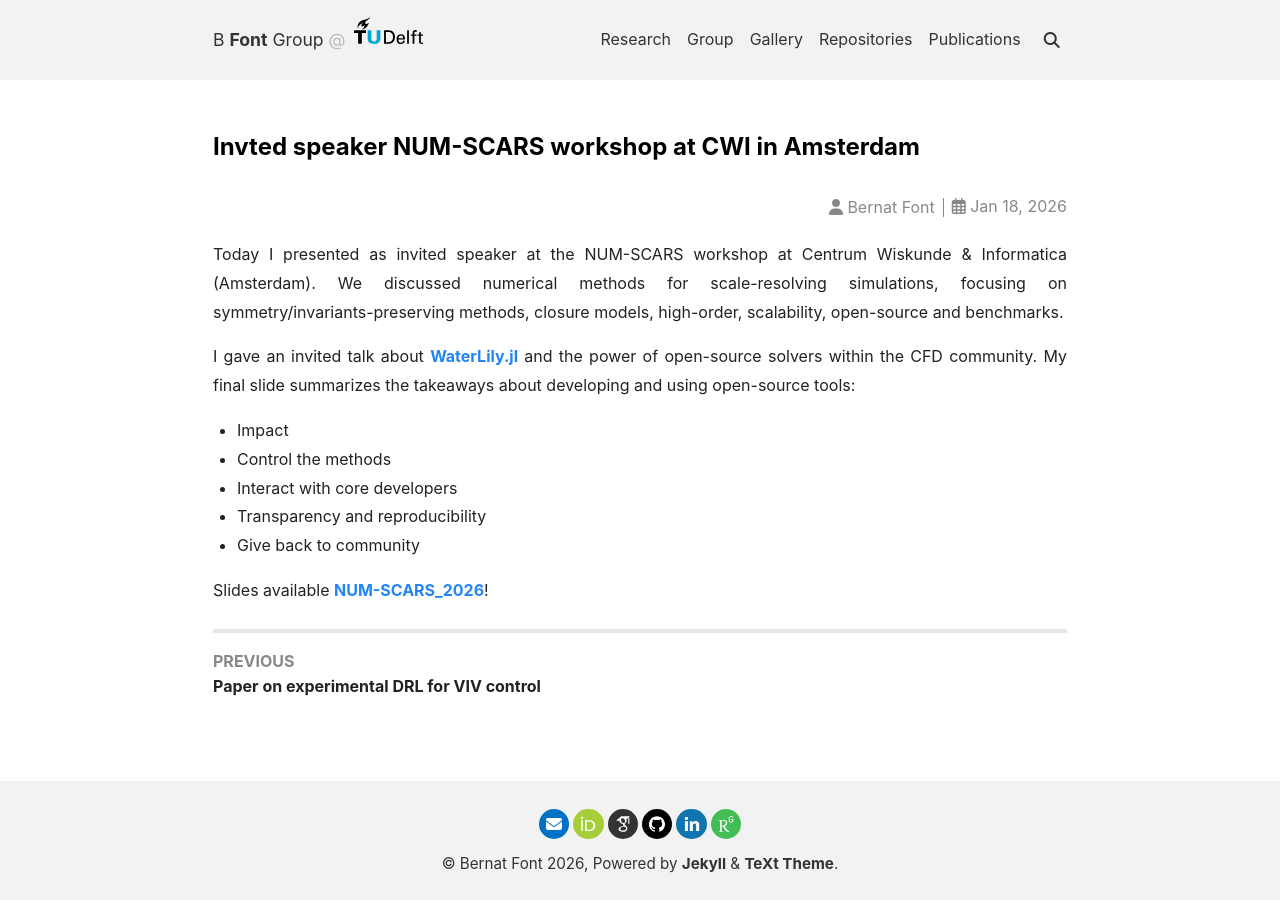
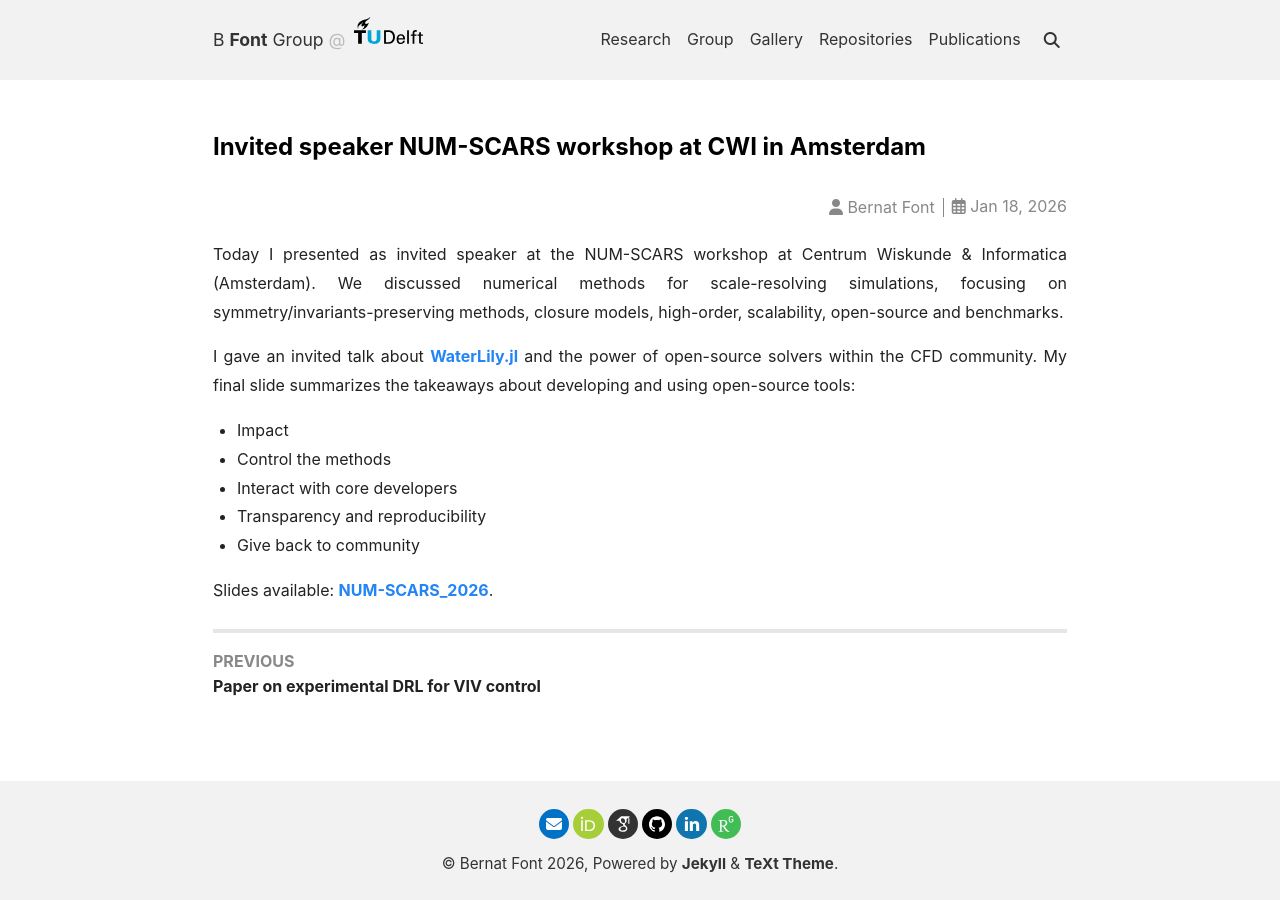
Before and after one commit to b-fg/b-fg.github.io, a Jekyll site: the page built from _news/180126.md, in a window 1280 px wide. Built offline with Jekyll 4.4.1, drawn with Linux system fonts in a browser that asks for light colours; nearby versions of some CDN libraries.

Commit message:
Small news fixes

```diff
--- a/_news/180126.md
+++ b/_news/180126.md
@@ -1,8 +1,8 @@
 ---
 layout: article
 date: 2026-01-18
-title: Invted speaker NUM-SCARS workshop at CWI in Amsterdam
-caption: Invted speaker NUM-SCARS workshop at CWI in Amsterdam
+title: Invited speaker NUM-SCARS workshop at CWI in Amsterdam
+caption: Invited speaker NUM-SCARS workshop at CWI in Amsterdam
 inline: False
 author: Bernat
 ---
@@ -17,4 +17,4 @@ I gave an invited talk about [WaterLily.jl](https://github.com/weymouth/WaterLil
 - Transparency and reproducibility
 - Give back to community
 
-Slides available [NUM-SCARS_2026](https://b-fg.github.io/NUM-SCARS_2026/)!
+Slides available: [NUM-SCARS_2026](https://b-fg.github.io/NUM-SCARS_2026/).
```
Also changed, not shown: _news/041225.md (+2 -2 lines), _news/180925.md (+2 -2 lines).
